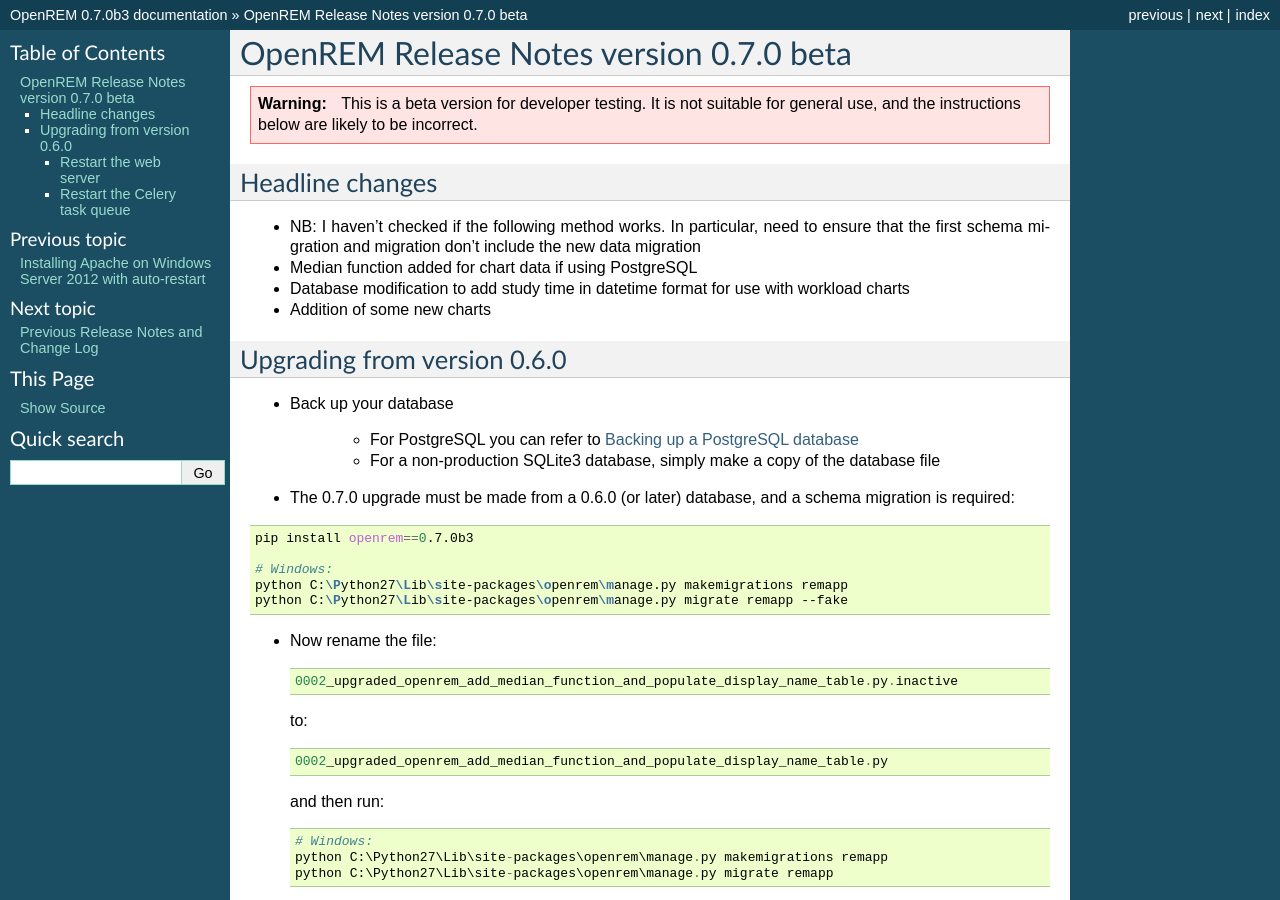
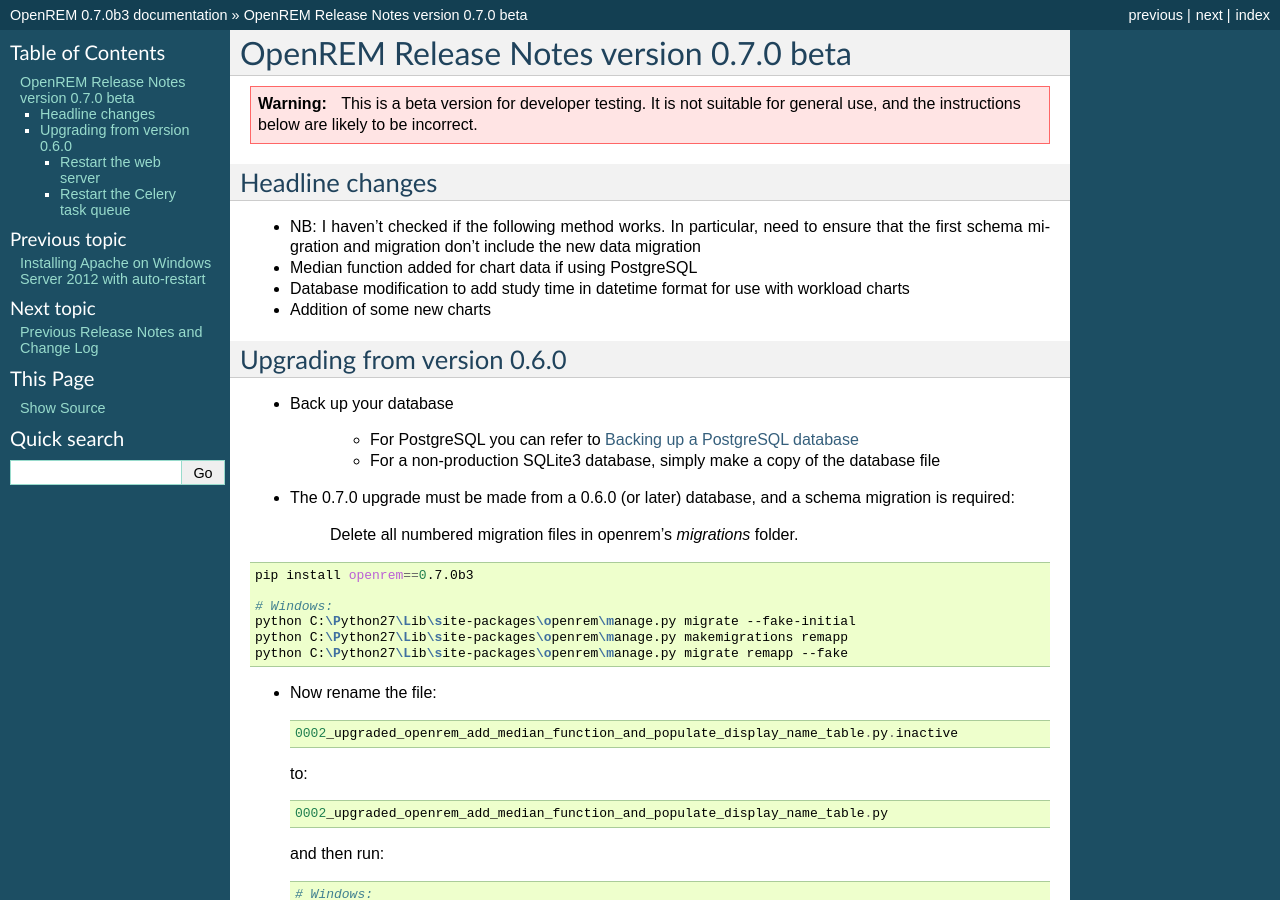
Before and after one commit to ckswilliams/modOpenREM, a Sphinx documentation site: the page built from docs/release-0.7.0.rst, in a window 1280 px wide and 900 px high. Built offline with Sphinx 7.4.7, drawn with Linux system fonts in a browser that asks for light colours.

Commit message:
Updated the upgrade instructions and removed some code from the upgrade migration file. Upgrade from 0.6.0 to 0.7.0b3 now tested and working. References issue #257.

```diff
--- a/docs/release-0.7.0.rst
+++ b/docs/release-0.7.0.rst
@@ -27,11 +27,14 @@
 
 * The 0.7.0 upgrade must be made from a 0.6.0 (or later) database, and a schema migration is required:
 
+    Delete all numbered migration files in openrem's `migrations` folder.
+
 .. sourcecode:: bash
 
     pip install openrem==0.7.0b3
 
     # Windows:
+    python C:\Python27\Lib\site-packages\openrem\manage.py migrate --fake-initial
     python C:\Python27\Lib\site-packages\openrem\manage.py makemigrations remapp
     python C:\Python27\Lib\site-packages\openrem\manage.py migrate remapp --fake
 
```
Also changed, not shown: 1 other file.
